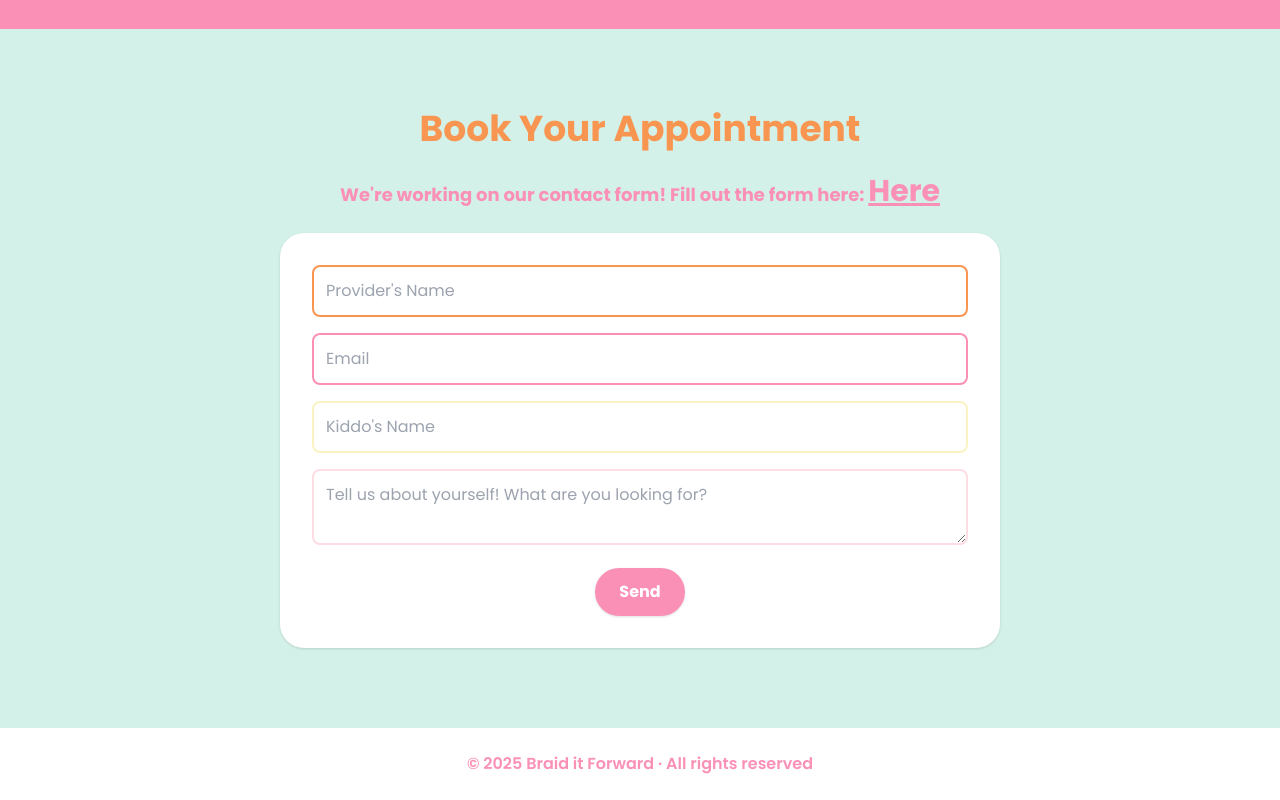
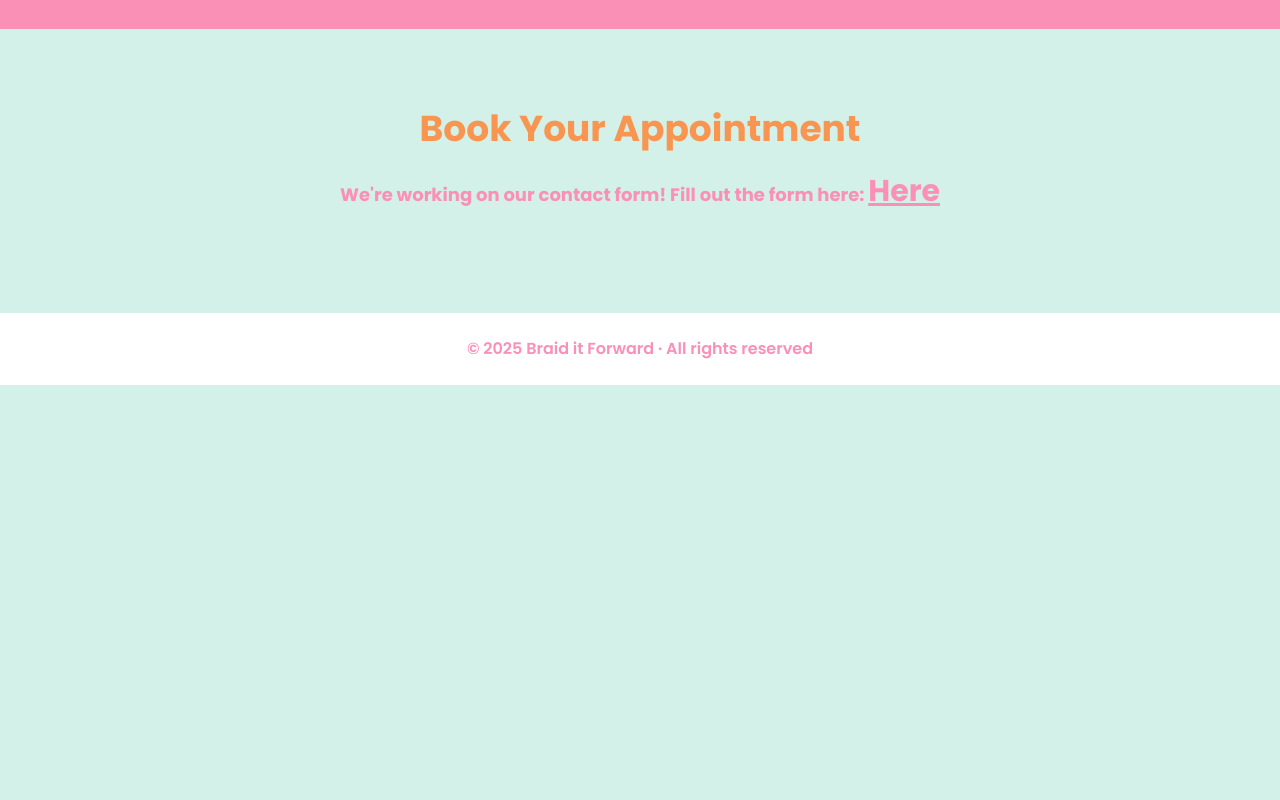
Before and after one commit to braid-it-forward/braid-it-forward.github.io, a plain HTML site: page index.html in a window 1280 px wide. Shown: the part 4274-5074 px from the top of the page. After the commit the page ends 4659 px from the top, so only its background shows below. Drawn offline with nearby package versions, Linux system fonts and the light colour scheme.

Commit message:
fixed fucking stupid

```diff
--- a/index.html
+++ b/index.html
@@ -260,14 +260,6 @@
       <div class="max-w-3xl mx-auto px-6 text-center">
         <h2 class="text-4xl text-lorax mb-6 font-bold">Book Your Appointment</h2>
         <h6 class="text-lg text-yerrrr mb-6 font-bold">We're working on our contact form! Fill out the form here: <a href="https://forms.gle/kc4mhzbnTaR2DWMv7" class="text-3xl text-yerrrr font-bold"><u>Here</u></a></h6>
-
-        <form class="space-y-4 bg-white p-8 rounded-3xl shadow">
-          <input type="text" placeholder="Provider's Name" class="w-full p-3 rounded-lg border-2 border-lorax focus:ring-2 focus:ring-lorax" />
-          <input type="email" placeholder="Email" class="w-full p-3 rounded-lg border-2 border-yerrrr focus:ring-2 focus:ring-yerrrr" />
-          <input type="text" placeholder="Kiddo's Name" class="w-full p-3 rounded-lg border-2 border-whoville focus:ring-2 focus:ring-whoville" />
-          <textarea placeholder="Tell us about yourself! What are you looking for? " class="w-full p-3 rounded-lg border-2 border-pinkytoe focus:ring-2 focus:ring-pinkytoe"></textarea>
-          <button class="px-6 py-3 bg-yerrrr text-white rounded-full font-bold shadow hover:bg-lorax">Send</button>
-        </form>
       </div>
     </section>
     <!-- Footer -->
```
